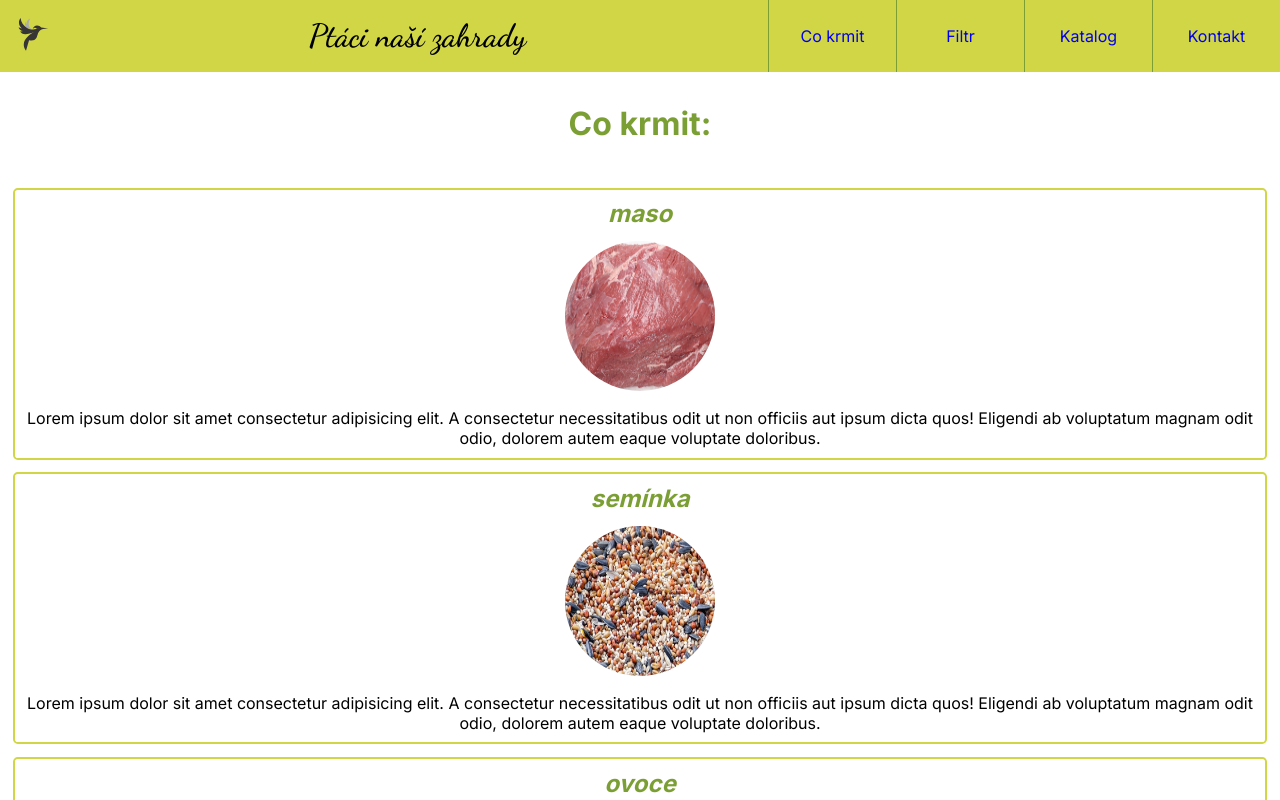
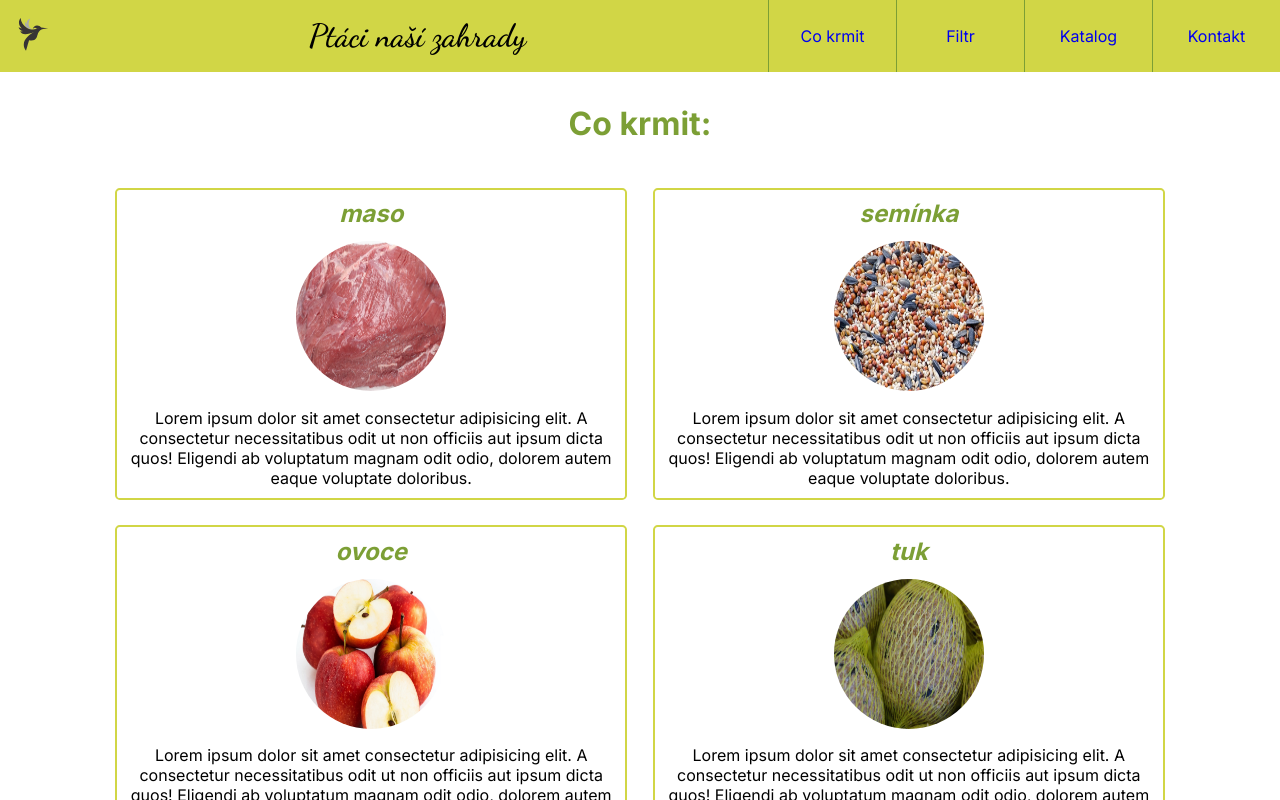
Before and after one commit to JiMare/Birds, a Next.js app: page /feed in a window 1280 px wide. Shown: the top 800 px of the page. Built offline with nearby package versions, Linux system fonts and the light colour scheme.

Commit message:
feed responsive

```diff
--- a/pages/feed.tsx
+++ b/pages/feed.tsx
@@ -3,14 +3,15 @@ import type { NextPage } from "next";
 import FeedCard from "../components/feed/FeedCard";
 import { feeds } from "../public/data/feeds";
 
-
 const Feed: NextPage = (): ReactElement => {
   return (
     <div className="main">
       <h1 className="title">Co krmit:</h1>
-      {feeds.map((feed) => (
-        <FeedCard key={feed.id} feed={feed} />
-      ))}
+      <div className="feeds">
+        {feeds.map((feed) => (
+          <FeedCard key={feed.id} feed={feed} />
+        ))}
+      </div>
     </div>
   );
 };
--- a/styles/globals.css
+++ b/styles/globals.css
@@ -271,6 +271,18 @@ body,
   border-radius: 50%;
 }
 
+@media screen and (min-width: 650px) {
+  .feeds {
+    display: flex;
+    flex-wrap: wrap;
+    justify-content: center;
+  }
+
+  .feed-card {
+    flex-basis: 40%;
+  }
+}
+
 /*form*/
 
 .form-section {
```
